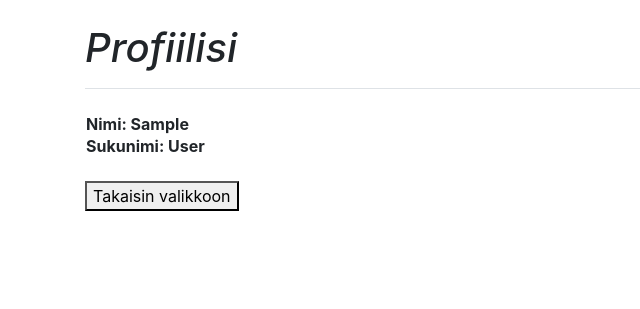
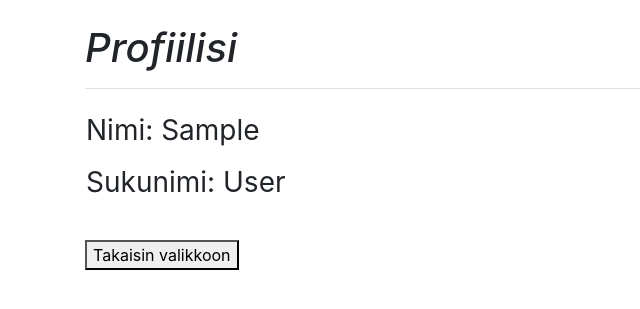
Before and after one commit to AnnaKuokkanen/Kurssiseuranta, a Flask app: page /users/profile.html in a window 1280 px wide. Shown: the part 56-365 px from the top of the page, without its empty margins (0-640 px from the left). Run offline with Flask 2, Linux system fonts and the light colour scheme; a user stored in the database is signed in; tables that the repository leaves empty hold one stand-in row (values such as "Sample post"); lists and menus that the app fills with data are empty; some libraries are stand-ins or nearby versions.

Commit message:
Paremmat fontit profiilisivulle

```diff
--- a/CourseEditor/templates/users/profile.html
+++ b/CourseEditor/templates/users/profile.html
@@ -6,10 +6,14 @@
   </h1>
   <table method="GET" action="{{url_for('show_profile')}}">
     <tr>
-      <th>Nimi: {{user.firstname}}</th>
+      <th>
+        <h3 class="h3 mb-3 font-weight-normal">Nimi: {{user.firstname}}</h3>
+      </th>
     </tr>
     <tr>
-      <th>Sukunimi: {{user.lastname}}</th>
+      <th>
+        <h3 class="h3 mb-3 font-weight-normal">Sukunimi: {{user.lastname}}</h3>
+      </th>
     </tr>
   </table>
   <br>
```
